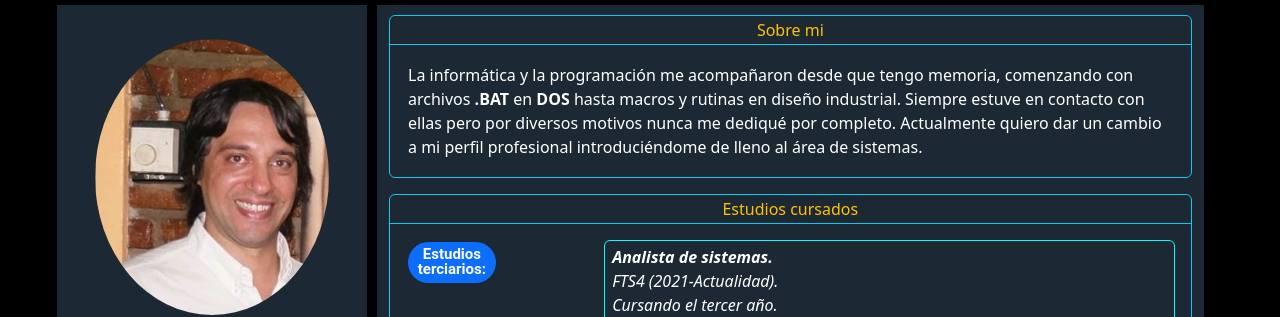
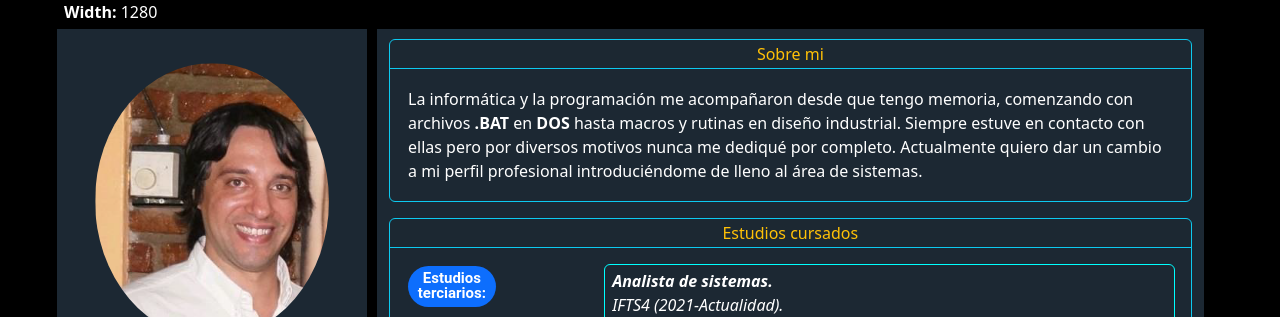
Before and after one commit to adriancamb/CV2, a plain HTML site: page index.html in a window 1280 px wide. Shown: the top 317 px of the page. Drawn offline with nearby package versions, Linux system fonts and the light colour scheme.

Commit message:
Version 1.1 prueba celular

```diff
--- a/index.html
+++ b/index.html
@@ -20,7 +20,9 @@
         -->
 
         <div class="container-fluid">
-
+        <div>
+            <label><b>Width:</b> <span id="widthval"></span></label>
+        </div>
         <div class="row justify-content-start">
                 <div id="columna1" class="col-md-3" style="background-color: #1C2833; margin: 5px">
                     <div id="imagen" class="row" style="justify-content: center; margin: 5%;padding-top: 20px;">
@@ -193,8 +195,8 @@
                                     <div class="alert bg-transparent alert-info" style="border-color:cyan; color: white">
                                         <div>
                                             <p style="font-style: italic;"><strong> Analista de sistemas.</strong><br>
-                                            FTS4 (2021-Actualidad).<br>
-                                            Cursando el tercer año.</p>
+                                            IFTS4 (2021-Actualidad).<br>
+                                            Cursando el último año.</p>
                                         </div>
                                     </div>
                                 </div>
--- a/js/script.js
+++ b/js/script.js
@@ -1,10 +1,15 @@
 function funcionResize() {
     $('#widthval').html($(document).width());
-        if ($(window).width() < 1700) {
+        if ($(window).width() < 800) {
+            $('.container-fluid').css('padding-left', '5%');
+            $('.container-fluid').css('padding-right', '5%');
+        }
+        else if ($(window).width() < 1700) {
             $('.container-fluid').css('padding-left', '5%');
             $('.container-fluid').css('padding-right', '0%');
         }
-        else{
+        else
+        {
             $('.container-fluid').css('padding-left', '15%');
             $('.container-fluid').css('padding-right', '10%');
         }
```
